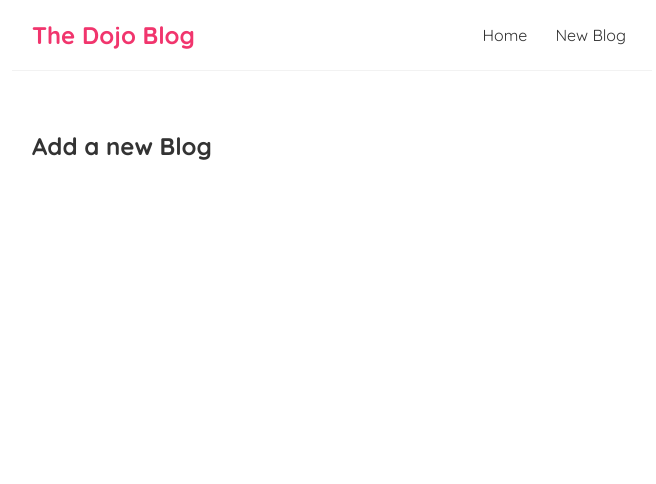
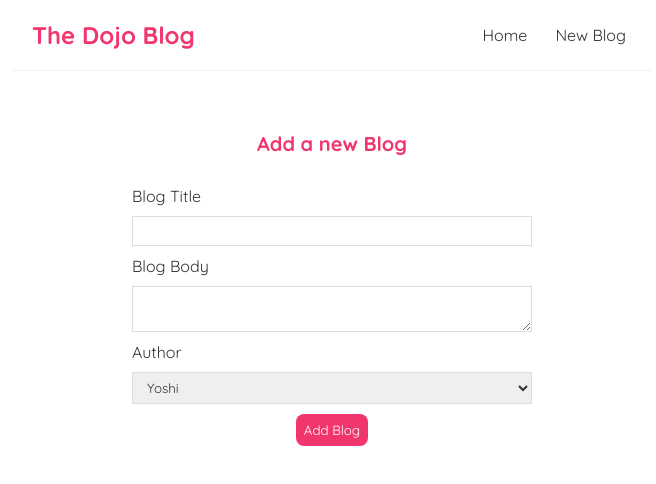
Before and after one commit to Gamygams1234/net-ninja-react-2, a React (Create React App) app: page /create in a window 1280 px wide. Shown: the top 484 px of the page, without its empty margins (308-964 px from the left). Built offline with nearby package versions, Linux system fonts and the light colour scheme.

Commit message:
Controlled inputs Forms

```diff
--- a/src/BlogDetails.js
+++ b/src/BlogDetails.js
@@ -8,7 +8,6 @@ const BlogDetails = () => {
     <div className="blog-details">
       {isPending && <div>Loading... </div>}
       {error && <div>{error}</div>}
-      {/* make sure you do the check at the begining */}
       {blog && (
 				<article>
 					<h2>{blog.title}</h2>
--- a/src/Create.js
+++ b/src/Create.js
@@ -1,9 +1,34 @@
-const Create= () => {
-    return (
-        <div className="create">
-            <h2>Add a new Blog</h2>
-        </div>
-     );
-}
+import { useState } from "react";
+
+const Create = () => {
+    const [title, setTitle] = useState("")
+    const [body, setBody] = useState("")
+    const [name, setName] = useState("Yoshi")
+    const handleSubmit = (e)=>{
+        e.preventDefault()
+        console.log(`Title: ${title}, body: ${body}, Author: ${name}`)
+
+    }
+  return (
+    <div className="create">
+      <h2>Add a new Blog</h2>
+
+      <form onSubmit={handleSubmit}>
+        <label>Blog Title</label>
+        <input type="text" required value = {title} onChange = {(e)=>setTitle(e.target.value)}/>
+
+        <label>Blog Body</label>
+        <textarea value = {body} onChange = {(e)=>setBody(e.target.value)}  required></textarea>
+        <label>Author</label>
+        <select name="" id="" value = {name} onChange = {(e)=>setName(e.target.value)}>
+          <option value="Yoshi">Yoshi</option>
+          <option value="Mario">Mario</option>
+        </select>
+
+        <button>Add Blog</button>
+      </form>
+    </div>
+  );
+};
 
 export default Create;
--- a/src/index.css
+++ b/src/index.css
@@ -48,6 +48,56 @@
   color: #f1356d;
   margin-bottom: 8px;
 }
-.blog-preview a {
-text-decoration: none;
+.blog-preview a{
+  text-decoration: none;
 }
+
+/* blog details page */
+.blog-details h2 {
+  font-size: 20px;
+  color: #f1356d;
+  margin-bottom: 10px;
+}
+.blog-details div {
+  margin: 20px 0;
+}
+.blog-details button {
+  background: #f1356d;
+  color: #fff;
+  border: 0;
+  padding: 8px;
+  border-radius: 8px;
+  cursor: pointer;
+}
+
+/* create new blog form */
+.create {
+  max-width: 400px;
+  margin: 0 auto;
+  text-align: center;
+}
+.create label {
+  text-align: left;
+  display: block;
+}
+.create h2 {
+  font-size: 20px;
+  color: #f1356d;
+  margin-bottom: 30px;
+}
+.create input, .create textarea, .create select {
+  width: 100%;
+  padding: 6px 10px;
+  margin: 10px 0;
+  border: 1px solid #ddd;
+  box-sizing: border-box;
+  display: block;
+}
+.create button {
+  background: #f1356d;
+  color: #fff;
+  border: 0;
+  padding: 8px;
+  border-radius: 8px;
+  cursor: pointer;
+}
```
